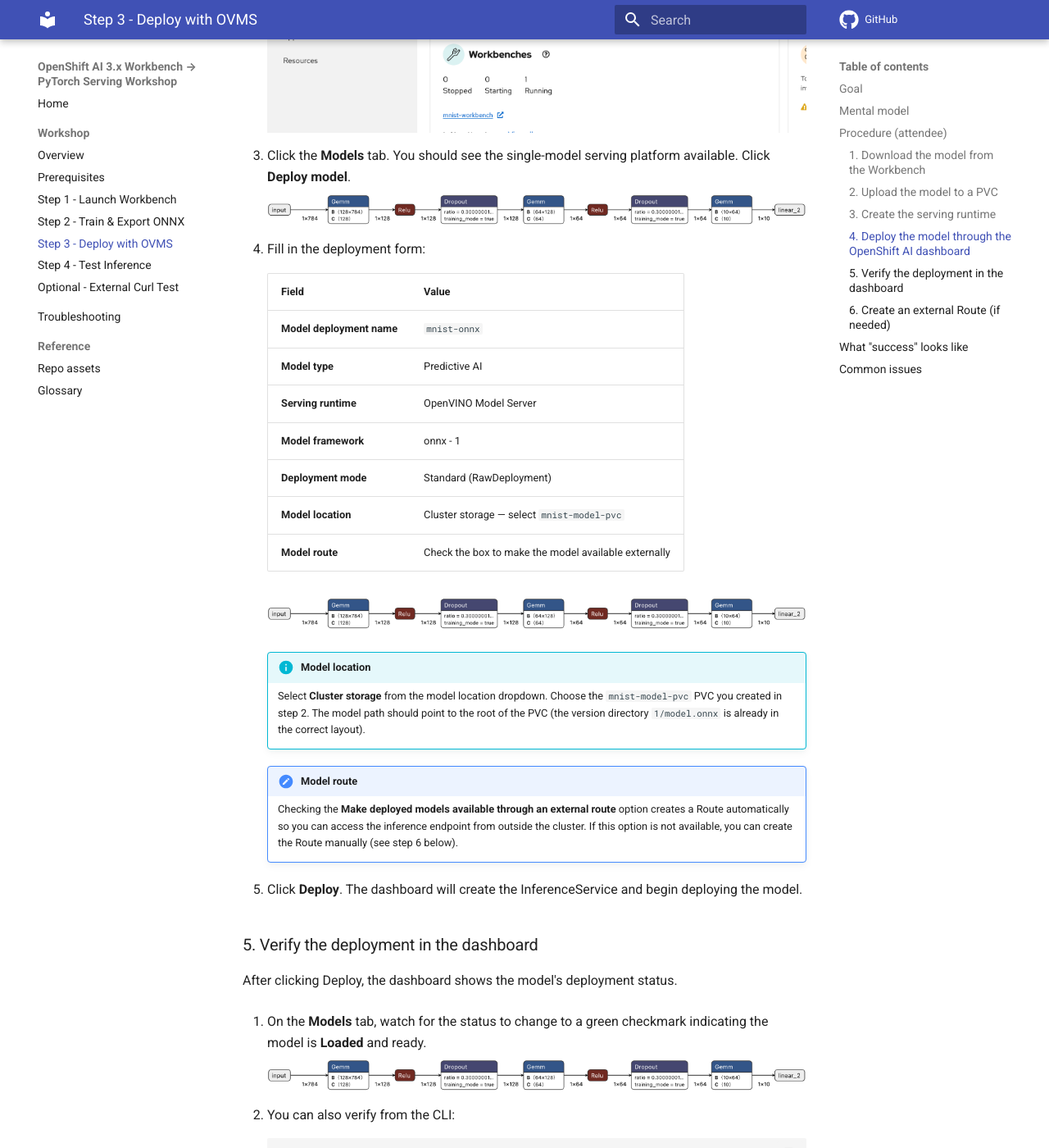
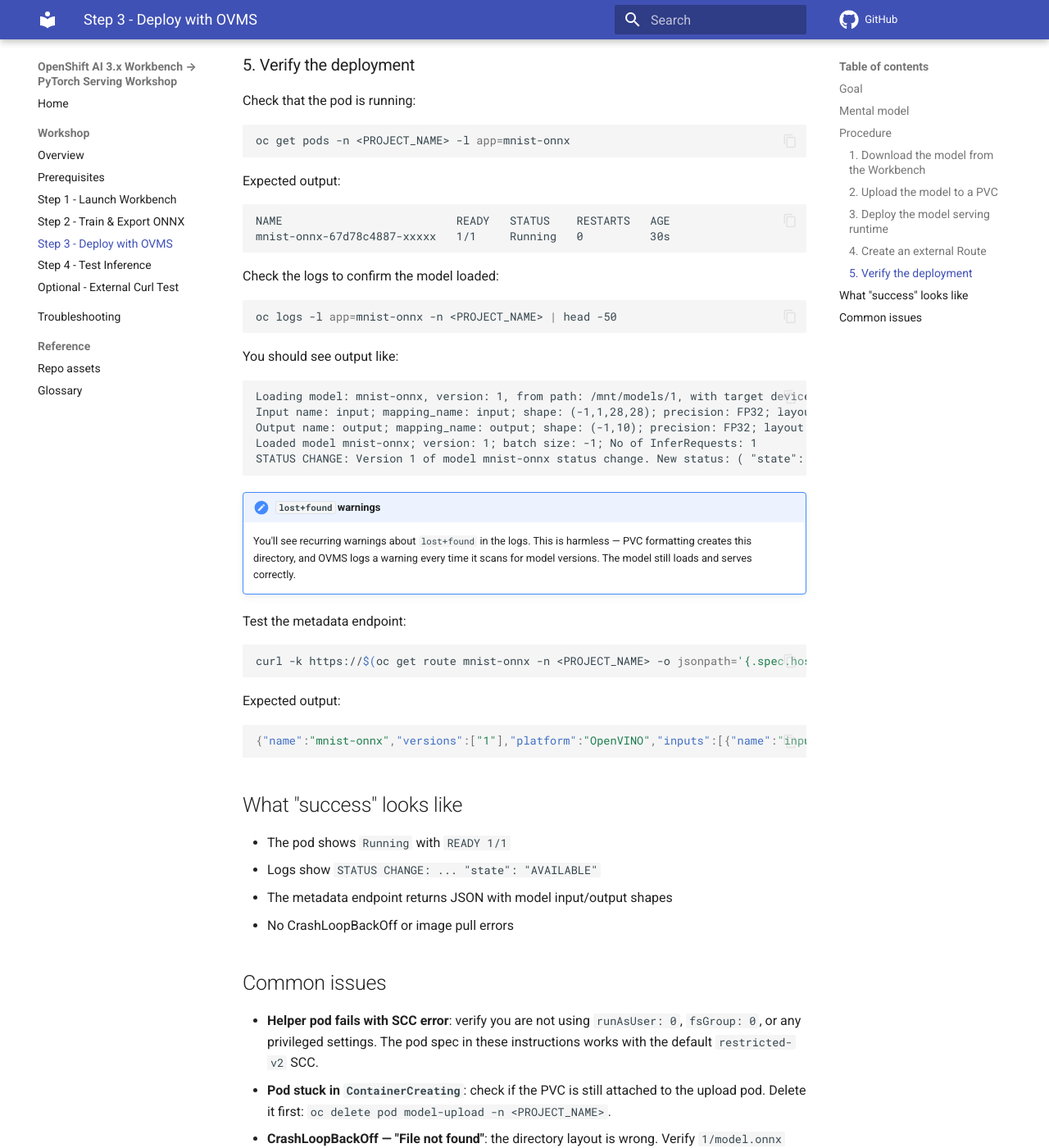
Before and after one commit to rh-aiservices-bu/hello-world-NN, an MkDocs documentation site: the page built from docs/lab/04-serve.md, in a window 1280 px wide and 1400 px high, scrolled down 4046 px. Shown: the whole window at 82% size. Built offline with MkDocs 1.6.1 and Material for MkDocs 9.7.7, drawn with Linux system fonts in a browser that asks for light colours; comment, search, counter and statistics services are not loaded; some of the changed text lies outside the part shown.

Commit message:
update: docs for proper model serving

````diff
--- a/docs/lab/04-serve.md
+++ b/docs/lab/04-serve.md
@@ -1,25 +1,26 @@
-# Step 3 — Deploy to OpenShift AI model serving
+# Step 3 — Deploy to model serving
 
 ## Goal
-Upload your trained MNIST model to cluster storage, then deploy it through the **OpenShift AI dashboard** using the **OpenVINO Model Server (OVMS)** runtime.
+Upload your trained MNIST model to cluster storage and deploy it using the **OpenVINO Model Server (OVMS)** runtime.
 
 ## Mental model
 ```text
 model.onnx (exported by the notebook)
-  └─> Upload to PVC under 1/model.onnx via oc CLI
-        └─> Deploy model through the OpenShift AI dashboard
-              └─> OVMS runtime loads the model via KServe
-                    └─> Two services are created:
-                          ├─> mnist-onnx-predictor (port 80 → 8888)
-                          └─> mnist-onnx-metrics   (port 8888)
-                                └─> Route exposes port 8888 externally
+  └─> Download to your laptop
+        └─> Upload to PVC under 1/model.onnx via oc CLI
+              └─> Deploy OVMS Deployment with PVC mounted
+                    └─> OVMS loads model and exposes v2 API on port 8888
+                          └─> Route exposes the endpoint externally
 ```
 
-- Your **ONNX model artifact** needs to be in a location the serving runtime can access (PVC or S3-compatible object storage).
-- The **OVMS serving runtime** loads the model and exposes a **v2 inference API** on port **8888**.
-- KServe creates **two services**: a predictor service and a metrics service. Use the **metrics service** for Routes and port-forwarding.
+- Your **ONNX model artifact** lives on a PVC in the versioned directory structure OVMS expects: `1/model.onnx`
+- The **OVMS serving runtime** loads the model and exposes a **v2 inference API** on port **8888**
+- A **Route** makes the API accessible from outside the cluster
 
-## Procedure (attendee)
+!!! info "Why not use the OpenShift AI dashboard?"
+    The OpenShift AI dashboard UI expects S3-compatible storage (like AWS S3 or MinIO) for model deployment. In sandbox environments without S3 access, the simpler approach is to deploy OVMS directly as a standard Deployment using a PVC. This gives you the same inference capabilities without the extra complexity.
+
+## Procedure
 
 ### 1. Download the model from the Workbench
 
@@ -108,143 +109,135 @@ oc delete pod model-upload -n <PROJECT_NAME>
 !!! warning "Delete the upload pod before deploying"
     The PVC uses `ReadWriteOnce`, which means only one pod can mount it at a time. **You must delete the upload pod before the serving pod can start.** If you see a `Multi-Attach error`, this is why.
 
-### 3. Create the serving runtime
+### 3. Deploy the model serving runtime
 
-Before you can deploy the model through the dashboard, you need an OVMS serving runtime in your project. Create it from the cluster template:
+Create a Deployment that runs OVMS with your PVC mounted:
 
 ```bash
-oc get template kserve-ovms -n redhat-ods-applications -o yaml | \
-  oc process -f - --local | \
-  oc apply -n <PROJECT_NAME> -f -
+cat <<EOF | oc apply -n <PROJECT_NAME> -f -
+apiVersion: apps/v1
+kind: Deployment
+metadata:
+  name: mnist-onnx
+spec:
+  replicas: 1
+  selector:
+    matchLabels:
+      app: mnist-onnx
+  template:
+    metadata:
+      labels:
+        app: mnist-onnx
+    spec:
+      containers:
+      - name: ovms
+        image: quay.io/modh/openvino_model_server:stable
+        args:
+        - --model_name=mnist-onnx
+        - --model_path=/mnt/models
+        - --port=8001
+        - --rest_port=8888
+        ports:
+        - containerPort: 8888
+          name: http
+        volumeMounts:
+        - name: model-storage
+          mountPath: /mnt/models
+      volumes:
+      - name: model-storage
+        persistentVolumeClaim:
+          claimName: mnist-model-pvc
+---
+apiVersion: v1
+kind: Service
+metadata:
+  name: mnist-onnx
+spec:
+  selector:
+    app: mnist-onnx
+  ports:
+  - port: 8888
+    targetPort: 8888
+    name: http
+EOF
 ```
 
-!!! note "Why the extra step?"
-    In sandbox environments, you may not have permission to process templates directly in the `redhat-ods-applications` namespace. The command above exports the template locally first, then processes it with `--local` to avoid that permission issue.
+This creates:
+- A **Deployment** with 1 replica running OVMS
+- A **Service** exposing port 8888
 
-Verify it was created:
+### 4. Create an external Route
+
+Create a Route to expose the inference endpoint outside the cluster:
 
 ```bash
-oc get servingruntime -n <PROJECT_NAME>
+oc create route edge mnist-onnx --service=mnist-onnx --port=8888 -n <PROJECT_NAME>
+```
+
+Get the Route URL:
+
+```bash
+oc get route mnist-onnx -n <PROJECT_NAME> -o jsonpath='{.spec.host}'
+```
+
+Save this URL — you'll use it to send inference requests.
+
+### 5. Verify the deployment
+
+Check that the pod is running:
+
+```bash
+oc get pods -n <PROJECT_NAME> -l app=mnist-onnx
 ```
 
 Expected output:
 
 ```
-NAME          AGE
-kserve-ovms   5s
+NAME                          READY   STATUS    RESTARTS   AGE
+mnist-onnx-67d78c4887-xxxxx   1/1     Running   0          30s
 ```
 
-### 4. Deploy the model through the OpenShift AI dashboard
-
-Now use the dashboard UI to deploy the model.
-
-1. Open the **OpenShift AI dashboard** in your browser. You can find the URL from the OpenShift console's application launcher (grid icon in the top-right), or ask your workshop staff for the link.
-
-    ![OpenShift AI dashboard link in the application launcher](../assets/dashboard-launcher.png)
-
-2. In the left menu, click **Data Science Projects**. Find and click your project name (`<PROJECT_NAME>`).
-
-    ![Selecting your Data Science Project](../assets/select-ds-project.png)
-
-3. Click the **Models** tab. You should see the single-model serving platform available. Click **Deploy model**.
-
-    ![Models tab with Deploy model button](../assets/placeholder-models-tab-deploy.png)
-    <!-- TODO (workshop author): Replace with a screenshot of the Models tab showing the Deploy model button -->
-
-4. Fill in the deployment form:
-
-    | Field | Value |
-    |-------|-------|
-    | **Model deployment name** | `mnist-onnx` |
-    | **Model type** | Predictive AI |
-    | **Serving runtime** | OpenVINO Model Server |
-    | **Model framework** | onnx - 1 |
-    | **Deployment mode** | Standard (RawDeployment) |
-    | **Model location** | Cluster storage — select `mnist-model-pvc` |
-    | **Model route** | Check the box to make the model available externally |
-
-    ![Deploy model form filled in](../assets/placeholder-deploy-model-form.png)
-    <!-- TODO (workshop author): Replace with a screenshot of the deploy model form with all fields filled in as described above -->
-
-    !!! info "Model location"
-        Select **Cluster storage** from the model location dropdown. Choose the `mnist-model-pvc` PVC you created in step 2. The model path should point to the root of the PVC (the version directory `1/model.onnx` is already in the correct layout).
-
-    !!! note "Model route"
-        Checking the **Make deployed models available through an external route** option creates a Route automatically so you can access the inference endpoint from outside the cluster. If this option is not available, you can create the Route manually (see step 6 below).
-
-5. Click **Deploy**. The dashboard will create the InferenceService and begin deploying the model.
-
-### 5. Verify the deployment in the dashboard
-
-After clicking Deploy, the dashboard shows the model's deployment status.
-
-1. On the **Models** tab, watch for the status to change to a green checkmark indicating the model is **Loaded** and ready.
-
-    ![Model deployment showing Ready status](../assets/placeholder-deployment-ready.png)
-    <!-- TODO (workshop author): Replace with a screenshot of the model deployment list showing a green/ready status -->
-
-2. You can also verify from the CLI:
-
-    ```bash
-    oc get inferenceservice mnist-onnx -n <PROJECT_NAME>
-    ```
-
-    Expected output:
-
-    ```
-    NAME         URL                                                                READY
-    mnist-onnx   http://mnist-onnx-predictor.<PROJECT_NAME>.svc.cluster.local       True
-    ```
-
-3. Check the serving pod logs to confirm the model loaded:
-
-    ```bash
-    oc logs -l serving.kserve.io/inferenceservice=mnist-onnx -n <PROJECT_NAME> --tail=10
-    ```
-
-    You should see output like:
-
-    ```
-    Loading model: mnist-onnx, version: 1, from path: /mnt/models/1, with target device: CPU ...
-    Input name: input; mapping_name: input; shape: (-1,1,28,28); precision: FP32; layout: N...
-    Output name: output; mapping_name: output; shape: (-1,10); precision: FP32; layout: N...
-    Loaded model mnist-onnx; version: 1; batch size: -1; No of InferRequests: 1
-    STATUS CHANGE: Version 1 of model mnist-onnx status change. New status: ( "state": "AVAILABLE", "error_code": "OK" )
-    ```
-
-### 6. Create an external Route (if needed)
-
-If you checked the **model route** option in the deploy form, a Route was created automatically — skip to the next step.
-
-If no Route was created, create one manually. Target the **metrics service** (not the predictor service):
+Check the logs to confirm the model loaded:
 
 ```bash
-oc create route edge mnist-onnx-inference \
-  --service=mnist-onnx-metrics \
-  --port=8888 \
-  -n <PROJECT_NAME>
+oc logs -l app=mnist-onnx -n <PROJECT_NAME> | head -50
 ```
 
-!!! info "Why `mnist-onnx-metrics`?"
-    KServe creates two services. The **metrics service** exposes port **8888** directly (the OVMS REST API port) and is the most reliable target for Routes and port-forwarding across different cluster configurations.
+You should see output like:
 
-Get the Route URL:
+```
+Loading model: mnist-onnx, version: 1, from path: /mnt/models/1, with target device: CPU ...
+Input name: input; mapping_name: input; shape: (-1,1,28,28); precision: FP32; layout: N...
+Output name: output; mapping_name: output; shape: (-1,10); precision: FP32; layout: N...
+Loaded model mnist-onnx; version: 1; batch size: -1; No of InferRequests: 1
+STATUS CHANGE: Version 1 of model mnist-onnx status change. New status: ( "state": "AVAILABLE", "error_code": "OK" )
+```
+
+!!! note "`lost+found` warnings"
+    You'll see recurring warnings about `lost+found` in the logs. This is harmless — PVC formatting creates this directory, and OVMS logs a warning every time it scans for model versions. The model still loads and serves correctly.
+
+Test the metadata endpoint:
 
 ```bash
-oc get route mnist-onnx-inference -n <PROJECT_NAME> -o jsonpath='{.spec.host}'
+curl -k https://$(oc get route mnist-onnx -n <PROJECT_NAME> -o jsonpath='{.spec.host}')/v2/models/mnist-onnx
+```
+
+Expected output:
+
+```json
+{"name":"mnist-onnx","versions":["1"],"platform":"OpenVINO","inputs":[{"name":"input","datatype":"FP32","shape":[-1,1,28,28]}],"outputs":[{"name":"output","datatype":"FP32","shape":[-1,10]}]}
 ```
 
 ## What "success" looks like
-- The dashboard shows the model as **Loaded** with a green status.
-- The InferenceService shows `READY=True` in the CLI.
-- The serving pod is `Running` with **no restarts**.
-- Logs confirm the model loaded as `AVAILABLE` and show the correct input/output shapes.
-- The Route exists and returns the model metadata when accessed.
+- The pod shows `Running` with `READY 1/1`
+- Logs show `STATUS CHANGE: ... "state": "AVAILABLE"`
+- The metadata endpoint returns JSON with model input/output shapes
+- No CrashLoopBackOff or image pull errors
 
 ## Common issues
-- **Helper pod fails with SCC error**: if the `model-upload` pod is rejected with a security context constraint error, verify you are not using `runAsUser: 0`, `fsGroup: 0`, or any privileged settings. The pod spec in these instructions works with the default `restricted-v2` SCC.
+- **Helper pod fails with SCC error**: verify you are not using `runAsUser: 0`, `fsGroup: 0`, or any privileged settings. The pod spec in these instructions works with the default `restricted-v2` SCC.
 - **Pod stuck in `ContainerCreating`**: check if the PVC is still attached to the upload pod. Delete it first: `oc delete pod model-upload -n <PROJECT_NAME>`.
-- **CrashLoopBackOff — "File not found"**: the directory layout is wrong. Verify `1/model.onnx` exists on the PVC.
-- **`lost+found` warning in logs**: harmless — PVC formatting creates this directory. OVMS logs a warning but continues normally.
-- **Image pull errors**: the OVMS image is pulled from `registry.redhat.io` and requires valid Red Hat pull credentials on the cluster.
-- **Model not appearing in dashboard**: make sure your namespace has the label `opendatahub.io/dashboard=true`. Add it with: `oc label namespace <PROJECT_NAME> opendatahub.io/dashboard=true`.
+- **CrashLoopBackOff — "File not found"**: the directory layout is wrong. Verify `1/model.onnx` exists on the PVC by re-running the upload steps.
+- **`lost+found` warning spam in logs**: harmless — OVMS logs this every second but the model still works.
+- **Image pull errors**: the OVMS image is pulled from `quay.io/modh/openvino_model_server:stable` and should be publicly accessible. If you see pull errors, check your cluster's image registry connectivity.
+- **Multi-Attach error**: the upload pod is still running. Delete it: `oc delete pod model-upload -n <PROJECT_NAME>`.
--- a/docs/troubleshooting.md
+++ b/docs/troubleshooting.md
@@ -32,24 +32,15 @@ If you see an error like `pods "model-upload" is forbidden: unable to validate a
 
 The pod spec in the lab instructions works with the default `restricted-v2` SCC without any special security settings.
 
-### Template processing forbidden
-If `oc process kserve-ovms -n redhat-ods-applications` fails with a permissions error, use the local processing workaround:
-
-```bash
-oc get template kserve-ovms -n redhat-ods-applications -o yaml | \
-  oc process -f - --local | \
-  oc apply -n <PROJECT_NAME> -f -
-```
-
 ### Pod stuck in ContainerCreating
 - **Multi-Attach error**: the PVC is still attached to another pod (e.g., your Workbench or the upload pod). PVCs with `ReadWriteOnce` can only be mounted by one pod at a time. Delete the upload pod first: `oc delete pod model-upload -n <PROJECT_NAME>`.
-- **Image pull errors**: the OVMS image is pulled from `registry.redhat.io`. Confirm the cluster has valid pull credentials.
+- **Image pull errors**: the OVMS image is pulled from `quay.io/modh/openvino_model_server:stable`. Confirm the cluster has network access to Quay.io.
 
 ### CrashLoopBackOff — "File not found"
 Check the OVMS pod logs:
 
 ```bash
-oc logs -l serving.kserve.io/inferenceservice=mnist-onnx -n <PROJECT_NAME>
+oc logs -l app=mnist-onnx -n <PROJECT_NAME>
 ```
 
 Common causes:
@@ -59,41 +50,43 @@ Common causes:
   <storage-root>/1/model.onnx
   ```
 - **Wrong file name**: the file must be named exactly `model.onnx`.
-- **`lost+found` warning**: you may see `Expected version directory name to be in number format. Got: lost+found` — this is harmless and can be ignored.
+- **`lost+found` warning**: you may see `Expected version directory name to be in number format. Got: lost+found` repeated every second in the logs. This is harmless and can be ignored — the model will still load and serve correctly.
 
-### InferenceService stays READY=False
+### Deployment has 0 ready replicas
 ```bash
-oc get inferenceservice mnist-onnx -n <PROJECT_NAME> -o yaml
+oc get deployment mnist-onnx -n <PROJECT_NAME>
 ```
 
-Check the `status.conditions` for error messages. Common issues:
-- Serving runtime `kserve-ovms` doesn't exist in the namespace — create it from the template first.
-- Storage URI is incorrect — verify the PVC name or S3 bucket path.
+Check the pod status:
+```bash
+oc get pods -l app=mnist-onnx -n <PROJECT_NAME>
+```
+
+If no pods exist, verify the Deployment was created successfully. If pods are stuck, check their logs and events for errors.
 
 ## Inference endpoint issues
 
 ### Connection refused on port-forward
-The predictor service is headless (ClusterIP: None). Use the metrics service instead:
+Verify you're using the correct service name:
 
 ```bash
-oc port-forward svc/mnist-onnx-metrics -n <PROJECT_NAME> 8888:8888
+oc port-forward svc/mnist-onnx -n <PROJECT_NAME> 8888:8888
 ```
 
 ### 404 on inference endpoint
 - Verify the model name in the URL matches: `/v2/models/mnist-onnx/infer`
-- Check model metadata first: `curl http://localhost:8888/v2/models/mnist-onnx`
+- Check model metadata first: `curl -k https://<ROUTE_URL>/v2/models/mnist-onnx`
+- If the metadata endpoint returns valid JSON, the model is loaded and the issue is with your inference request format.
 
 ### Endpoint reachable inside cluster but not outside
 - Confirm a Route exists: `oc get route -n <PROJECT_NAME>`
 - If no Route exists, create one:
   ```bash
-  oc expose svc/mnist-onnx-metrics -n <PROJECT_NAME> --port=8888
-  ```
-  Or for TLS:
-  ```bash
-  oc create route edge mnist-onnx-inference \
-    --service=mnist-onnx-metrics \
-    --port=8888 \
-    -n <PROJECT_NAME>
+  oc create route edge mnist-onnx --service=mnist-onnx --port=8888 -n <PROJECT_NAME>
   ```
 - Check if the sandbox restricts external ingress.
+
+### Inference returns incorrect predictions
+- Verify input data is preprocessed correctly (normalized, correct shape).
+- Test with the provided `payload.json` example first — it should predict digit "1".
+- Check that the model file on the PVC matches the one you exported from the notebook.
````
Also changed, not shown: other parts of docs/lab/04-serve.md (+1 -1 lines), docs/lab/05-test.md (+5 -17 lines), docs/assets/models-tab-deploy.png (added).
